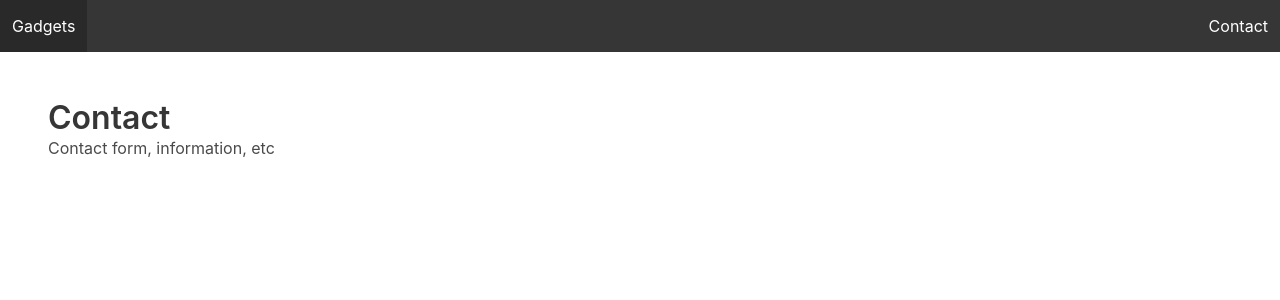
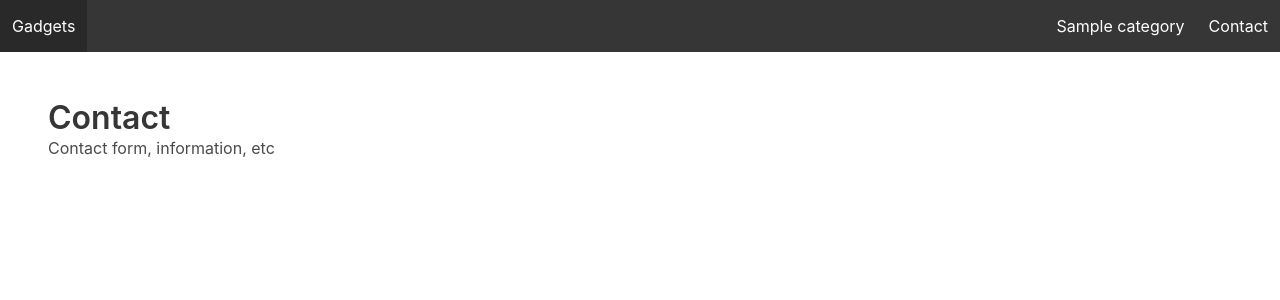
Before and after one commit to Dosu333/ecommerce, a Django app: template gadgets/apps/core/templates/contact.html in a window 1280 px wide. Shown: the top 300 px of the page. Run offline with Django 3.2, Linux system fonts and the light colour scheme; the template is opened without the code that fills it: most values are stand-ins (such as "Sample title", 1, 10 or a date in 2020).

Commit message:
show categories in navbar

```diff
--- a/gadgets/apps/core/templates/base.html
+++ b/gadgets/apps/core/templates/base.html
@@ -19,6 +19,9 @@
 
         <div id="main-navbar" class="navbar-menu">
             <div class="navbar-end">
+                {% for category in categories %}
+                    <a class="navbar-item">{{ category.title }}</a>
+                {% endfor %}
                 <a href='{% url 'contact' %}' class="navbar-item">Contact</a>
             </div>
 
--- /dev/null
+++ b/gadgets/apps/store/context_processors.py
@@ -0,0 +1,6 @@
+from .models import Category
+
+def menu_categories(request):
+    categories = Category.objects.all()
+
+    return {'categories': categories}
--- a/gadgets/gadgets/settings.py
+++ b/gadgets/gadgets/settings.py
@@ -66,6 +66,7 @@ TEMPLATES = [
                 'django.template.context_processors.request',
                 'django.contrib.auth.context_processors.auth',
                 'django.contrib.messages.context_processors.messages',
+                'apps.store.context_processors.menu_categories',
             ],
         },
     },
```
